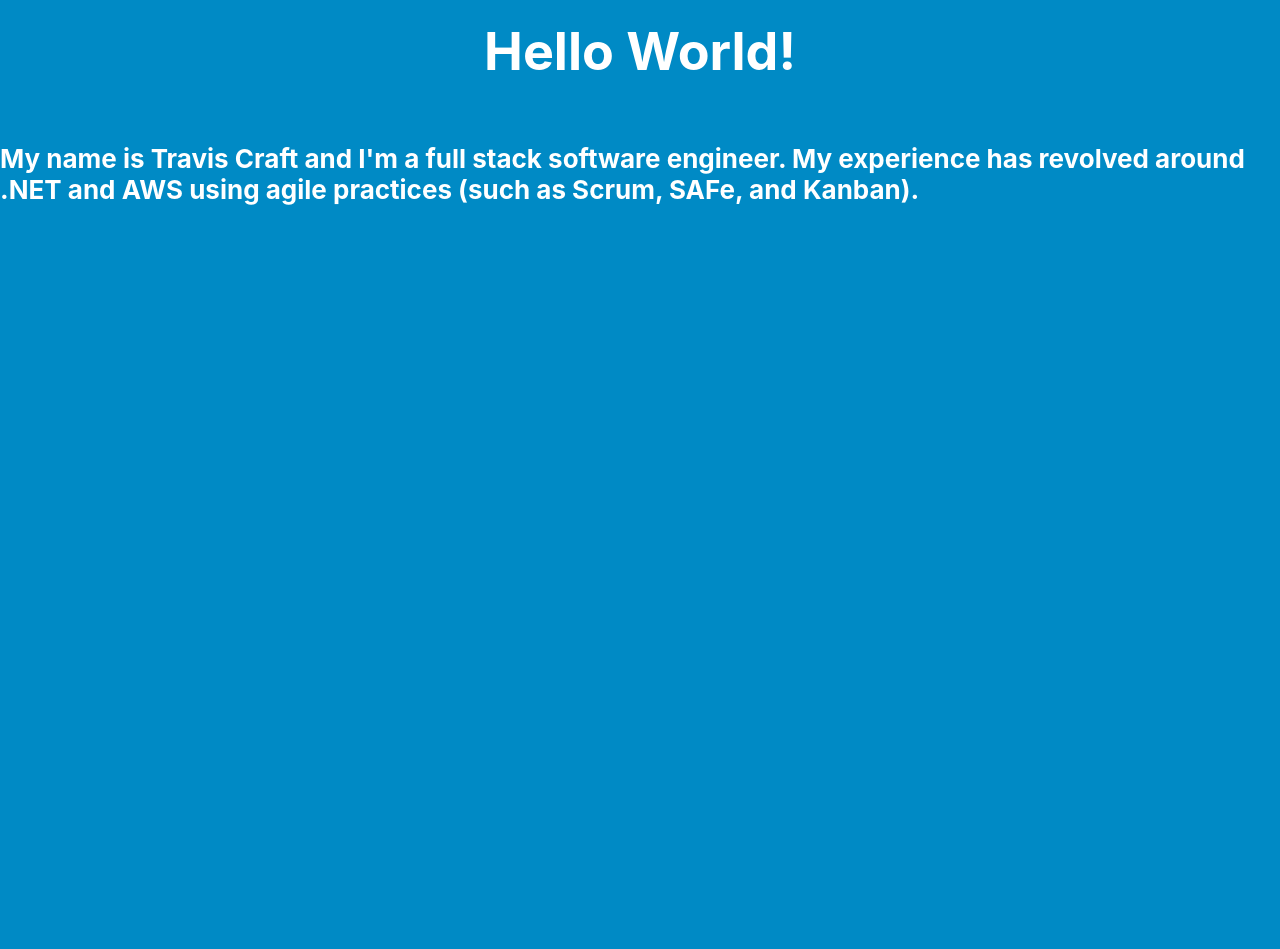
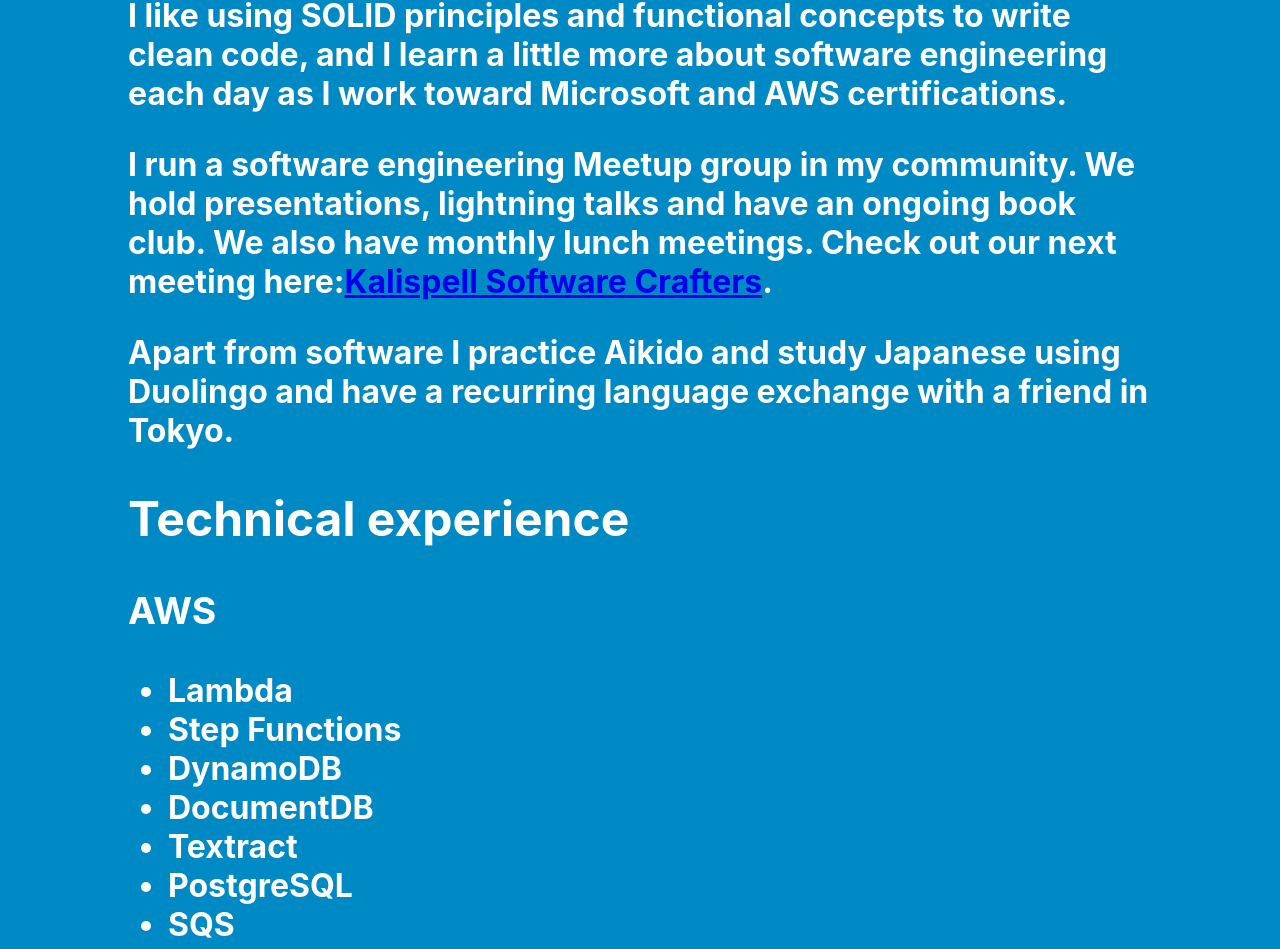
Before and after one commit to tlcraft/tlcraft.github.io, a React (Create React App) app: page / in a window 1280 px wide. Shown: the part 292-1241 px from the top of the page. Before the commit the page ends 800 px from the top, so only its background shows below. Built offline with nearby package versions, Linux system fonts and the light colour scheme.

Commit message:
Flesh out initial content.

```diff
--- a/src/App.css
+++ b/src/App.css
@@ -1,11 +1,15 @@
+.app {
+  display: grid;
+  grid-template-columns: 10% 80% 10%;
+  align-items: center;
+}
 
+footer {
+  font-size: 0.75em;
+  text-align: center;
+  margin-top: 80px;
+}
 
-header {
-
-  min-height: 100vh;
-  display: flex;
-  flex-direction: column;
-  align-items: center;
-  justify-content: center;
-  font-size: calc(10px + 2vmin);
+.copyright {
+  margin-top: 10px;
 }
--- a/src/App.tsx
+++ b/src/App.tsx
@@ -2,13 +2,104 @@
 
 function App() {
   return (
-    <div>
-      <header>
-        <h1>Hello World!</h1>
-        <p>My name is Travis Craft and I'm a full stack software engineer. My experience has revolved around .NET and AWS using agile practices (such as Scrum, SAFe, and Kanban).</p>
-      </header>
+    <div className="app">
+      <section></section>
+      <section>
+        <div className="hero">
+          <h1>Hello World!</h1>
+          <p>My name is Travis Craft and I'm a full stack software engineer. My experience has revolved around .NET and AWS using agile practices (such as Scrum, SAFe, and Kanban).</p>
+          <p>I like using SOLID principles and functional concepts to write clean code, and I learn a little more about software engineering each day as I work toward Microsoft and AWS certifications.</p>
+          <p>
+              I run a software engineering Meetup group in my community. We hold presentations, lightning talks and have an ongoing book club. We also have monthly lunch meetings.
+              Check out our next meeting here:
+              <a href="https://www.meetup.com/Kalispell-Software-Crafters/">Kalispell Software Crafters</a>.
+          </p>
+          <p>Apart from software I practice Aikido and study Japanese using Duolingo and have a recurring language exchange with a friend in Tokyo.</p>
+        </div>
+        <div className="technologies">
+          <h2>Technical experience</h2>
+          <div className="skills">
+              <div className="card">
+                  <h3>AWS</h3>
+                  <ul>
+                      <li>Lambda</li>
+                      <li>Step Functions</li>
+                      <li>DynamoDB</li>
+                      <li>DocumentDB</li>
+                      <li>Textract</li>
+                      <li>PostgreSQL</li>
+                      <li>SQS</li>
+                      <li>CDK</li>
+                      <li>CLI</li>
+                  </ul>
+              </div>
+              <div className="card">
+                  <h3>Microsoft</h3>
+                  <ul>
+                      <li>TypeScript</li>
+                      <li>ASP.NET Web API and MVC</li>
+                      <li>SQL Server</li>
+                      <li>Entity Framework</li>
+                      <li>C#</li>
+                      <li>Moq</li>
+                      <li>AutoMapper</li>
+                      <li>NuGet</li>
+                      <li>TFS</li>
+                  </ul>
+              </div>
+              <div className="card">
+                  <h3>Other Technologies</h3>
+                  <ul>
+                      <li>Python</li>
+                      <li>Node.js</li>
+                      <li>Angular 2+</li>
+                      <li>Jest / Jasmine</li>
+                      <li>jQuery</li>
+                      <li>HTML</li>
+                      <li>CSS</li>
+                      <li>Less / Sass</li>
+                      <li>npm</li>
+                      <li>RESTful APIs</li>
+                      <li>GraphQL</li>
+                      <li>Microservices</li>
+                      <li>Serverless</li>
+                      <li>Terraform</li>
+                  </ul>
+              </div>
+              <div className="card">
+                  <h3>Tools</h3>
+                  <ul>
+                      <li>VS Code</li>
+                      <li>Visual Studio</li>
+                      <li>SQL Server Management Studio</li>
+                      <li>DBeaver</li>
+                      <li>TablePlus</li>
+                      <li>NoSQL Workbench</li>
+                      <li>Postman</li>
+                      <li>Insomnia</li>
+                      <li>git</li>
+                      <li>Jira / Confluence</li>
+                      <li>GitLab / GitHub</li>
+                      <li>Bitbucket</li>
+                      <li>Beyond Compare</li>
+                      <li>Datadog</li>
+                  </ul>
+              </div>
+          </div>
+        </div>
+        <footer>
+            <hr/>
+            <a href="https://travislcraft.com">travislcraft</a>
+            <h3 id="copyright" className="copyright">Copyright &copy; 2016-{getCopyrightYear()}</h3>
+        </footer>
+      </section>
+      <section></section>
     </div>
   );
 }
 
+function getCopyrightYear(): number {
+  return new Date().getFullYear();
+}
+
 export default App;
```
